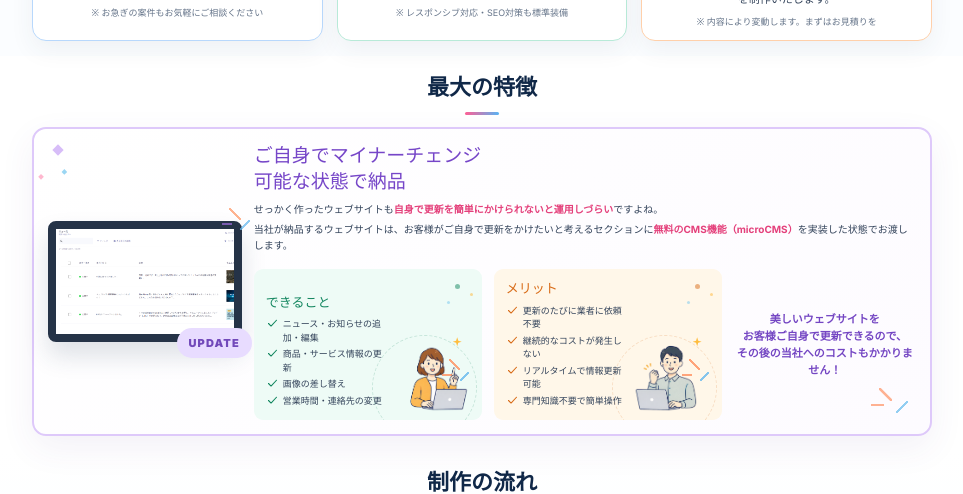
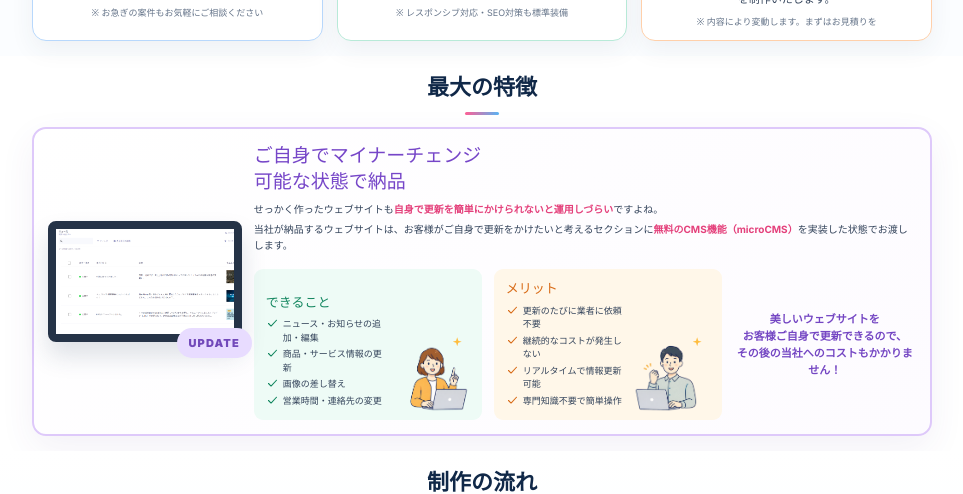
Before and after one commit to sayumasa25/-HP, a Next.js app: page /web-development in a window 1280 px wide. Shown: the part 1020-1514 px from the top of the page, without its empty margins (158-1121 px from the left). Built offline with nearby package versions, Linux system fonts and the light colour scheme; a web font is replaced by a local one.

Commit message:
Revert extra feature section accents

```diff
--- a/app/web-development/web-development.module.css
+++ b/app/web-development/web-development.module.css
@@ -472,7 +472,6 @@
   margin: 4px 0;
 }
 .feature {
-  position: relative;
   display: grid;
   grid-template-columns: 0.85fr 1.25fr 0.8fr;
   gap: 22px;
@@ -482,62 +481,12 @@
   border-radius: 21px;
   background: linear-gradient(135deg, #fff, #fdfbff);
   box-shadow: 0 12px 35px #56378e12;
-  isolation: isolate;
-}
-.feature::before {
-  content: "";
-  position: absolute;
-  z-index: 0;
-  top: 17px;
-  left: 20px;
-  width: 8px;
-  height: 8px;
-  background: #c9a4f6;
-  opacity: 0.72;
-  transform: rotate(45deg);
-  box-shadow:
-    20px 11px 0 -2px #75c7ef,
-    7px 31px 0 -2px #ff9ebd;
-}
-.feature::after {
-  content: "";
-  position: absolute;
-  z-index: 0;
-  right: 19px;
-  bottom: 18px;
-  width: 42px;
-  height: 31px;
-  opacity: 0.68;
-  background:
-    linear-gradient(#ff8f5f, #ff8f5f) 2px 19px / 13px 2px no-repeat,
-    linear-gradient(45deg, transparent 42%, #ff8f5f 43% 57%, transparent 58%)
-      10px 3px / 13px 13px no-repeat,
-    linear-gradient(-45deg, transparent 42%, #62b9ed 43% 57%, transparent 58%)
-      27px 16px / 12px 12px no-repeat;
 }
 .feature > * {
-  position: relative;
-  z-index: 1;
   min-width: 0;
 }
 .featureVisual {
   position: relative;
-}
-.featureVisual::before {
-  content: "";
-  position: absolute;
-  z-index: 2;
-  top: -15px;
-  right: -9px;
-  width: 31px;
-  height: 28px;
-  opacity: 0.72;
-  background:
-    linear-gradient(#9a6bd8, #9a6bd8) 2px 17px / 10px 2px no-repeat,
-    linear-gradient(45deg, transparent 42%, #ff9766 43% 57%, transparent 58%)
-      9px 2px / 12px 12px no-repeat,
-    linear-gradient(-45deg, transparent 42%, #65b8ee 43% 57%, transparent 58%)
-      20px 14px / 10px 10px no-repeat;
 }
 .miniLaptop {
   position: relative;
@@ -582,40 +531,11 @@
   border-radius: 13px;
 }
 .illustratedList {
-  position: relative;
   display: grid;
   grid-template-columns: minmax(0, 1fr) 112px;
   gap: 8px;
   align-items: end;
   overflow: hidden;
-  isolation: isolate;
-}
-.illustratedList::before {
-  content: "";
-  position: absolute;
-  z-index: 0;
-  right: 5px;
-  bottom: -20px;
-  width: 105px;
-  height: 105px;
-  border: 1px dashed var(--accent);
-  border-radius: 50%;
-  opacity: 0.18;
-}
-.illustratedList::after {
-  content: "";
-  position: absolute;
-  z-index: 0;
-  top: 15px;
-  right: 22px;
-  width: 5px;
-  height: 5px;
-  border-radius: 50%;
-  background: var(--accent);
-  opacity: 0.5;
-  box-shadow:
-    14px 8px 0 -1px #ffb635,
-    -9px 16px 0 -1px #74c6ef;
 }
 .featureCharacter {
   position: relative;
@@ -643,22 +563,6 @@
     0 50%,
     38% 38%
   );
-}
-.featureCharacter::after {
-  content: "";
-  position: absolute;
-  z-index: 1;
-  top: 24px;
-  right: 0;
-  width: 29px;
-  height: 27px;
-  opacity: 0.78;
-  background:
-    linear-gradient(#ff8e5c, #ff8e5c) 1px 16px / 10px 2px no-repeat,
-    linear-gradient(45deg, transparent 42%, #ff8e5c 43% 57%, transparent 58%)
-      8px 1px / 11px 11px no-repeat,
-    linear-gradient(-45deg, transparent 42%, #65b8ee 43% 57%, transparent 58%)
-      19px 14px / 9px 9px no-repeat;
 }
 .featureCharacter img {
   object-fit: cover;
```
